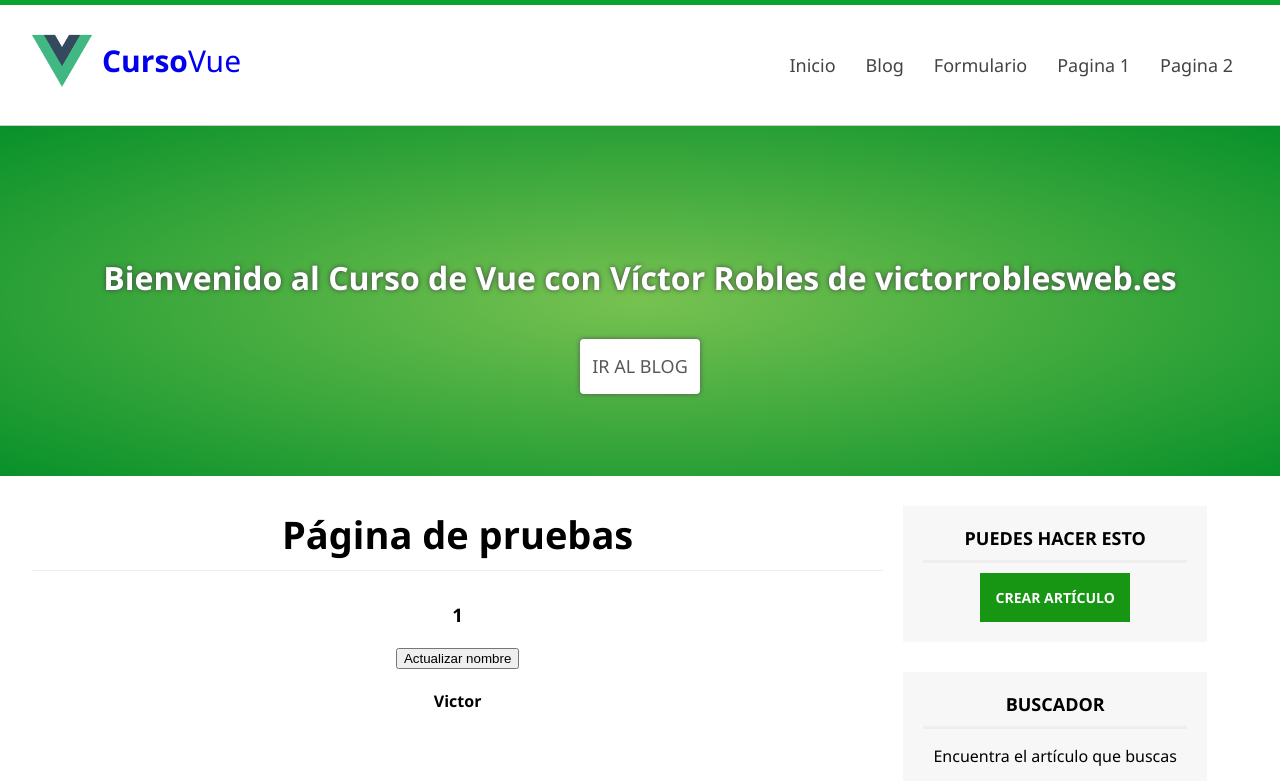
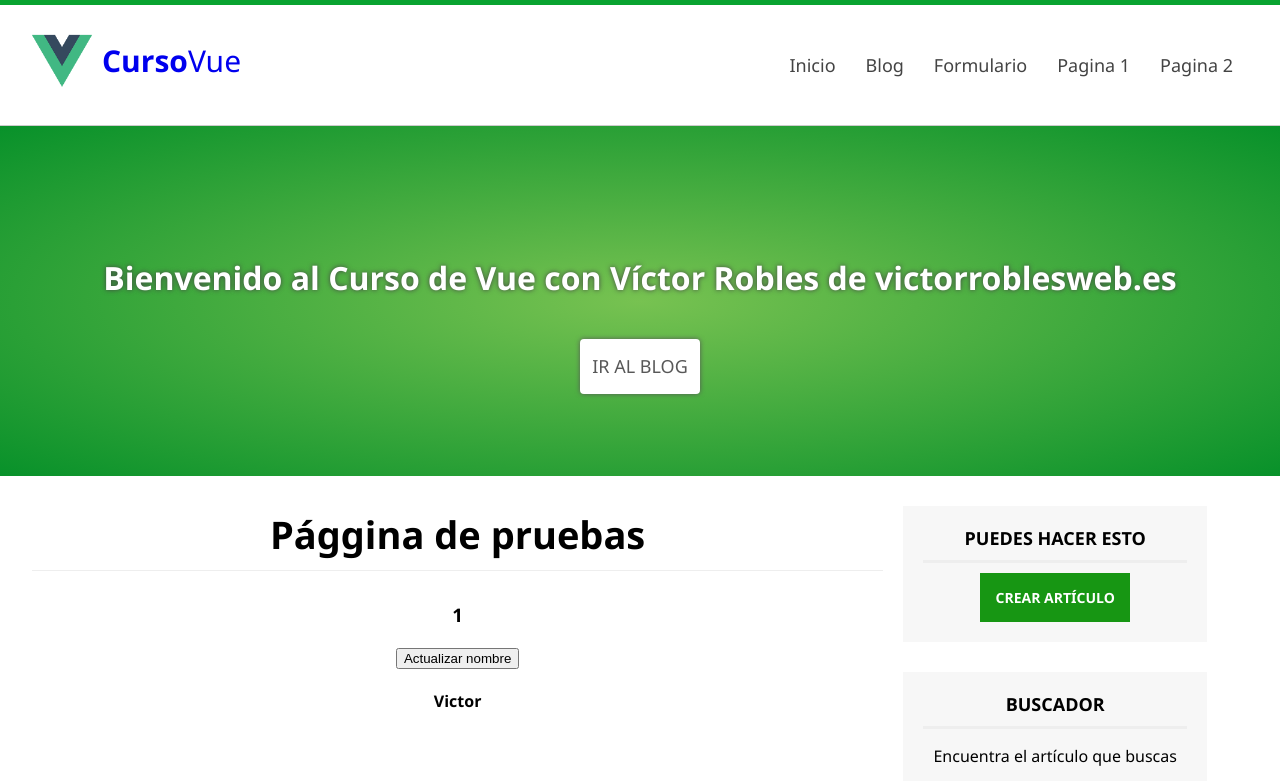
Before and after one commit to spectermagicc/aprendiendovue, a Vue app: page /pagina/1 in a window 1280 px wide. Shown: the top 781 px of the page. Built offline with nearby package versions, Linux system fonts and the light colour scheme.

Commit message:
Agregando texto a Pagina

```diff
--- a/src/components/Pagina.vue
+++ b/src/components/Pagina.vue
@@ -1,6 +1,6 @@
 <template>
   <section id="content">
-    <h2 class="subheader">Página de pruebas</h2>
+    <h2 class="subheader">Pággina de pruebas</h2>
     <h3>{{id_desde_url}}</h3>
     <button @click="actualizarNombre()">Actualizar nombre</button>
     <h4>{{nombre}}</h4>
```
